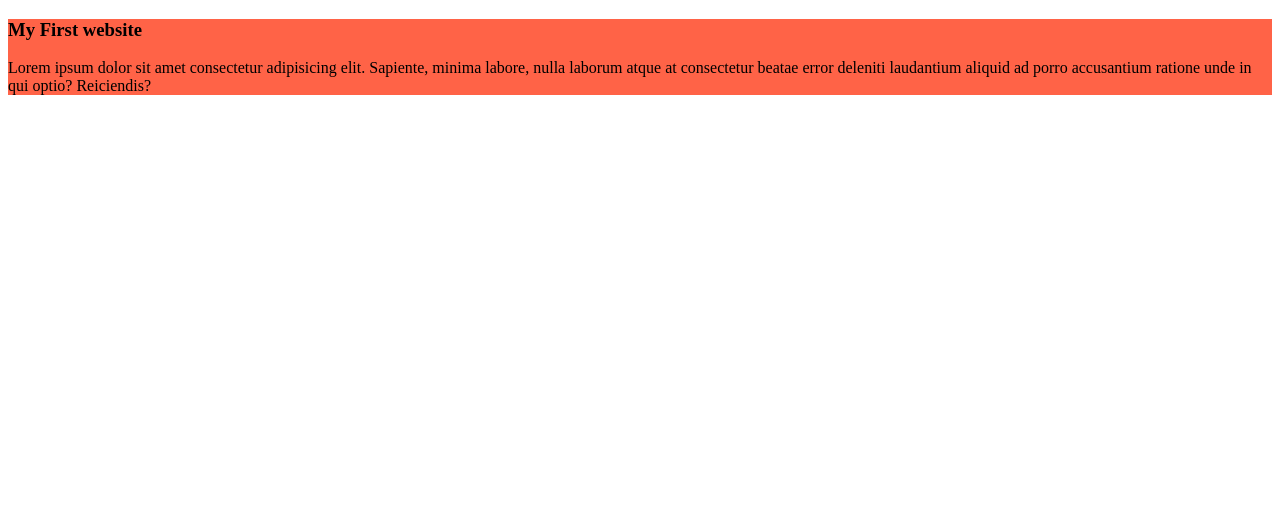
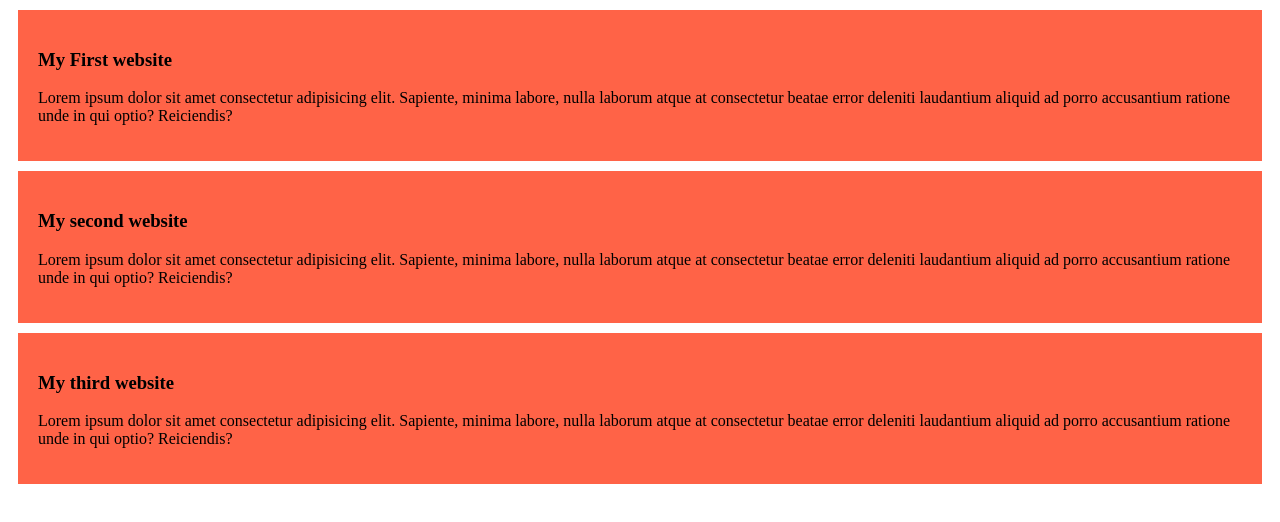
Before and after one commit to Naim2953/my-simple-website, a plain HTML site: page index.html in a window 1280 px wide. Drawn offline with Linux system fonts and the light colour scheme.

Commit message:
added the second and third blog

```diff
--- a/index.html
+++ b/index.html
@@ -6,10 +6,9 @@
     <link rel="stylesheet" href="styles/blog.css">
     <title>My simple website</title>
 </head>
-<body>
-    <div>
-        <h3>My First website</h3>
-        <p>Lorem ipsum dolor sit amet consectetur adipisicing elit. Sapiente, minima labore, nulla laborum atque at consectetur beatae error deleniti laudantium aliquid ad porro accusantium ratione unde in qui optio? Reiciendis?</p>
+<body><div>
+    <h3>My First website</h3>
+    <p>Lorem ipsum dolor sit amet consectetur adipisicing elit. Sapiente, minima labore, nulla laborum atque at consectetur beatae error deleniti laudantium aliquid ad porro accusantium ratione unde in qui optio? Reiciendis?</p>
 
 
 
@@ -17,7 +16,32 @@
 
 
 
-    </div>
+</div>
+<div>
+    <h3>My second website</h3>
+    <p>Lorem ipsum dolor sit amet consectetur adipisicing elit. Sapiente, minima labore, nulla laborum atque at consectetur beatae error deleniti laudantium aliquid ad porro accusantium ratione unde in qui optio? Reiciendis?</p>
+
+
+
+
+
+
+
+</div>
+<div>
+    <h3>My third website</h3>
+    <p>Lorem ipsum dolor sit amet consectetur adipisicing elit. Sapiente, minima labore, nulla laborum atque at consectetur beatae error deleniti laudantium aliquid ad porro accusantium ratione unde in qui optio? Reiciendis?</p>
+
+
+
+
+
+
+
+</div>
+
+
+
 
 </body>
 </html>
--- a/styles/blog.css
+++ b/styles/blog.css
@@ -1,3 +1,5 @@
 div{
     background-color: tomato;
+    padding: 20px;
+    margin: 10px;
 }
```
